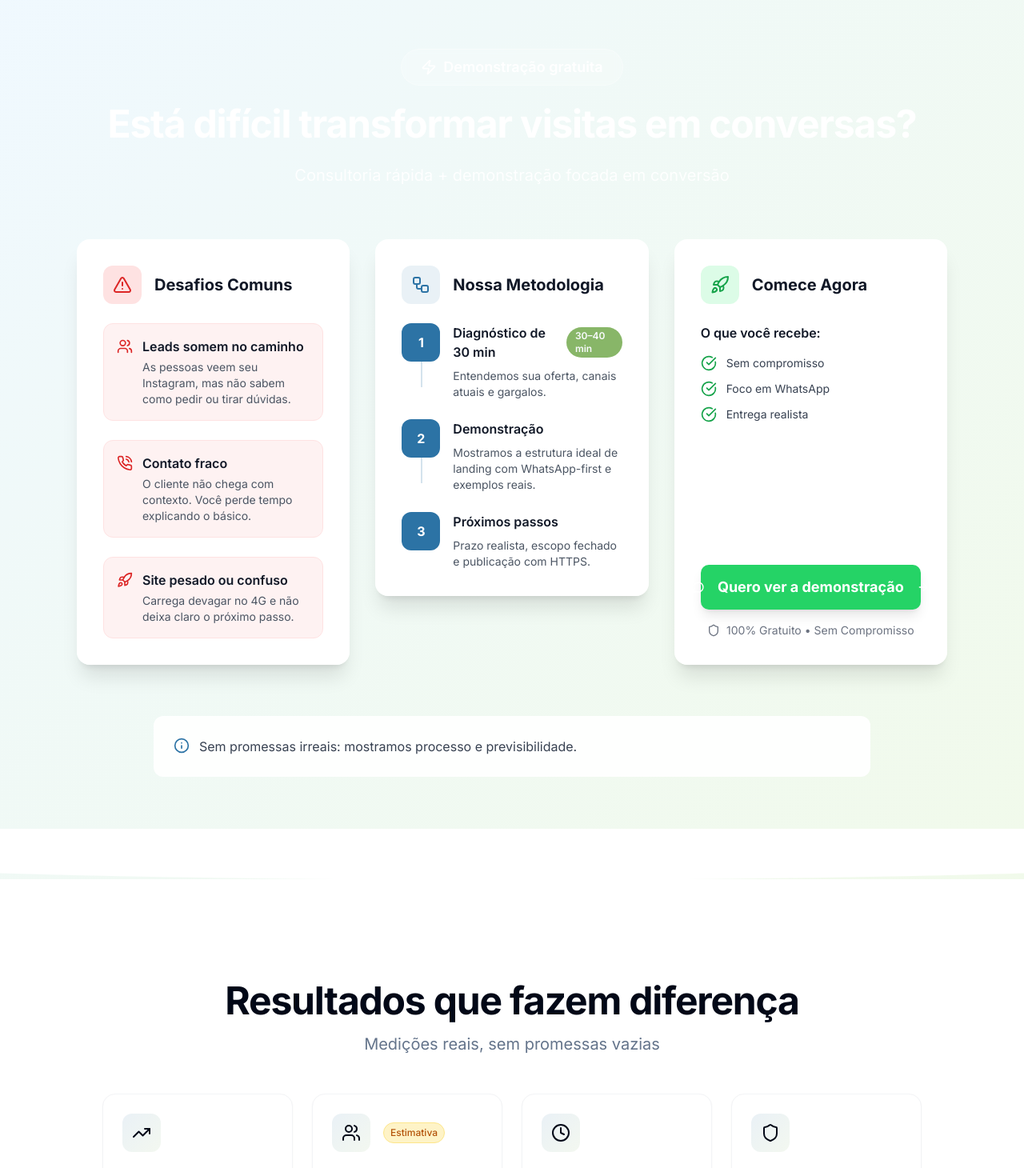
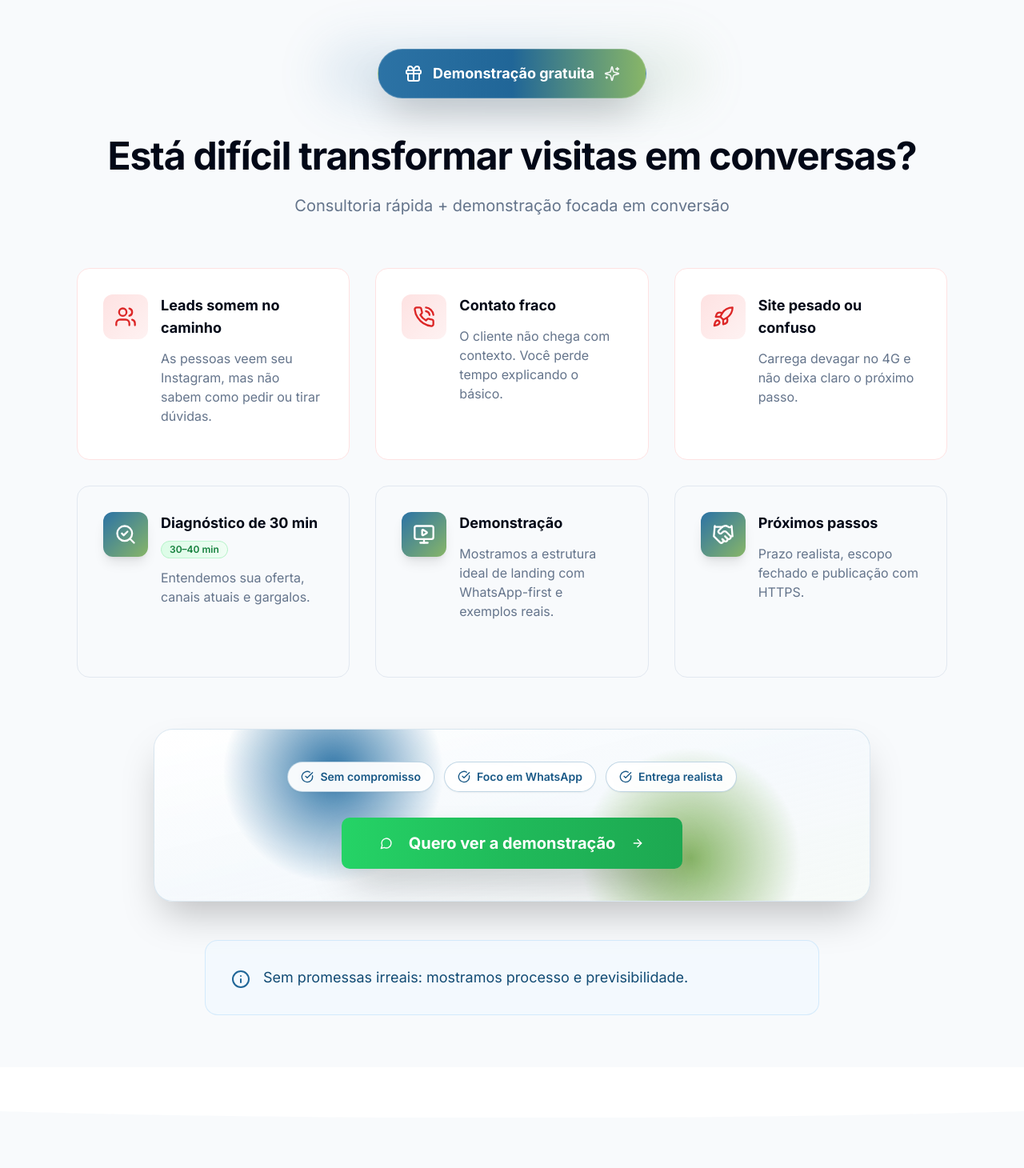
Before and after one commit to luanlucolli/niche-craft, a React (Vite) app: page / in a window 1280 px wide. Shown: the part 2360-3820 px from the top of the page at 80% size. Built offline with nearby package versions, Linux system fonts and the light colour scheme.

Commit message:
Reverted to commit ecf6664dce0df996d73c8c4f1dd727566a4182d9

```diff
--- a/src/components/sections/ConsultativeDemo.tsx
+++ b/src/components/sections/ConsultativeDemo.tsx
@@ -76,160 +76,183 @@ export default function ConsultativeDemo({
     }
   };
 
-  if (variant === "split") {
-    return (
-      <Section separator={separator} background="gradient" paddingY="lg">
-        <div className="relative max-w-7xl mx-auto">
-          {/* Header with badge */}
-          <div className="text-center mb-16">
+  const renderHeroBadge = () => (
+    <div className="text-center mb-6 sm:mb-8 md:mb-12 relative">
+      {/* Background elements with Landingville colors */}
+      <div className="absolute inset-0 -z-10 overflow-hidden">
+        <div className="absolute top-0 left-1/4 w-12 h-12 sm:w-20 sm:h-20 md:w-28 md:h-28 bg-primary/8 rounded-full blur-xl sm:blur-2xl md:blur-3xl" />
+        <div className="absolute -top-2 sm:-top-6 right-1/3 w-8 h-8 sm:w-14 sm:h-14 md:w-20 md:h-20 bg-secondary/15 rounded-full blur-lg sm:blur-xl md:blur-2xl" />
+      </div>
+
       {badge && (
-              <div className="inline-flex items-center mb-6">
-                <Badge className="bg-white/20 text-white border-white/30 px-6 py-2 text-lg font-semibold backdrop-blur-sm">
-                  <Icons.Zap className="w-5 h-5 mr-2" />
-                  {badge}
+        <div className="relative inline-flex items-center px-3 sm:px-4 md:px-6">
+          {/* Enhanced glow effect with brand colors */}
+          <div className="absolute inset-0 bg-gradient-to-r from-primary/25 via-primary/30 to-secondary/25 rounded-full blur-md sm:blur-lg md:blur-xl scale-105 sm:scale-110 md:scale-125 opacity-80 animate-pulse" />
+
+          {/* Main badge with Landingville gradient */}
+          <div className="relative bg-gradient-to-r from-primary via-primary-600 to-secondary text-white px-4 sm:px-6 md:px-8 py-2 sm:py-3 md:py-4 rounded-full shadow-lg sm:shadow-xl md:shadow-2xl flex items-center gap-2 sm:gap-3 text-xs sm:text-base md:text-lg font-bold border border-white/20">
+            <Icons.Gift className="w-3 h-3 sm:w-4 sm:h-4 md:w-6 md:h-6" />
+            <span>{badge}</span>
+            <Icons.Sparkles className="w-2.5 h-2.5 sm:w-3 sm:h-3 md:w-5 md:h-5 opacity-90" />
+          </div>
+        </div>
+      )}
+    </div>
+  );
+
+  const renderImprovedCTASection = () => (
+    <div className="relative">
+      {/* Background decorative elements with brand colors */}
+      <div className="absolute inset-0 -z-10 overflow-hidden rounded-xl sm:rounded-2xl md:rounded-3xl">
+        <div className="absolute -top-1 sm:-top-2 md:-top-4 -left-1 sm:-left-2 md:-left-4 w-12 h-12 sm:w-20 sm:h-20 md:w-28 md:h-28 bg-primary/12 rounded-full blur-lg sm:blur-xl md:blur-2xl" />
+        <div className="absolute -bottom-1 sm:-bottom-2 md:-bottom-4 -right-1 sm:-right-2 md:-right-4 w-16 h-16 sm:w-24 sm:h-24 md:w-36 md:h-36 bg-secondary/18 rounded-full blur-xl sm:blur-2xl md:blur-3xl" />
+        <div className="absolute top-1/2 left-1/2 transform -translate-x-1/2 -translate-y-1/2 w-24 h-24 sm:w-40 sm:h-40 md:w-56 md:h-56 bg-gradient-to-br from-primary/8 to-secondary/8 rounded-full blur-xl sm:blur-2xl md:blur-3xl" />
+      </div>
+
+      <div className="bg-gradient-to-br from-white via-primary-50/30 to-secondary-50/20 backdrop-blur-sm rounded-xl sm:rounded-2xl md:rounded-3xl p-4 sm:p-6 md:p-8 lg:p-10 border border-primary/15 shadow-lg sm:shadow-xl md:shadow-2xl relative overflow-hidden">
+        {/* Subtle pattern overlay with brand colors */}
+        <div className="absolute inset-0 bg-[radial-gradient(circle_at_25%_25%,_hsl(var(--primary))_0%,_transparent_20%)] opacity-4" />
+        <div className="absolute inset-0 bg-[radial-gradient(circle_at_75%_75%,_hsl(var(--secondary))_0%,_transparent_20%)] opacity-4" />
+
+        <div className="relative z-10 text-center">
+          {/* Enhanced highlights */}
+          {highlights.length > 0 && (
+            <div className="flex flex-wrap gap-1.5 sm:gap-2 md:gap-3 mb-4 sm:mb-6 md:mb-8 justify-center">
+              {highlights.map((highlight, index) => (
+                <Badge
+                  key={index}
+                  variant="outline"
+                  className="bg-white/95 backdrop-blur-sm border-primary/30 text-primary-700 font-semibold px-2 sm:px-3 md:px-4 py-1 sm:py-1.5 md:py-2 text-xs sm:text-sm shadow-sm hover:bg-primary-50/80 transition-colors"
+                >
+                  <Icons.CheckCircle className="w-2.5 h-2.5 sm:w-3 sm:h-3 md:w-4 md:h-4 mr-1 sm:mr-1.5 md:mr-2" />
+                  <span>{highlight}</span>
                 </Badge>
+              ))}
             </div>
           )}
 
-            <Heading level={2} size="xl" centered className="mb-6 text-white">
+          {/* Enhanced CTA button with Landingville colors */}
+          <div className="flex justify-center">
+            <Button
+              onClick={handlePrimaryClick}
+              className={cn(
+                "h-10 sm:h-12 md:h-14 lg:h-16 px-4 sm:px-6 md:px-8 lg:px-12 text-sm sm:text-base md:text-lg lg:text-xl font-bold shadow-lg sm:shadow-xl md:shadow-2xl hover:shadow-3xl transition-all duration-500 transform hover:scale-105 hover:-translate-y-1 w-full sm:w-auto max-w-sm sm:max-w-none",
+                ctaPrimary.type === "whatsapp"
+                  ? "bg-gradient-to-r from-[#25D366] via-[#20BA5A] to-[#1DA851] hover:from-[#20BA5A] hover:via-[#1DA851] hover:to-[#128C7E] text-white border-0"
+                  : "bg-gradient-to-r from-primary via-primary-600 to-secondary hover:from-primary-700 hover:via-primary-700 hover:to-secondary-600 text-white border-0"
+              )}
+            >
+              {ctaPrimary.type === "whatsapp" && <Icons.MessageCircle className="w-3 h-3 sm:w-4 sm:h-4 md:w-5 md:h-5 lg:w-6 lg:h-6 mr-1.5 sm:mr-2 md:mr-3" />}
+              <span>{ctaPrimary.text}</span>
+              <Icons.ArrowRight className="w-3 h-3 sm:w-4 sm:h-4 md:w-5 md:h-5 ml-1.5 sm:ml-2 md:ml-3" />
+            </Button>
+          </div>
+        </div>
+      </div>
+    </div>
+  );
+
+  if (variant === "split") {
+    return (
+      <Section separator={separator} background="muted" paddingY="lg">
+        {/* Background elements with Landingville colors */}
+        <div className="absolute inset-0 -z-10 overflow-hidden">
+          <div className="absolute top-1/4 left-0 w-24 h-24 sm:w-40 sm:h-40 md:w-56 md:h-56 bg-primary/6 rounded-full blur-xl sm:blur-2xl md:blur-3xl transform -translate-x-1/2" />
+          <div className="absolute top-3/4 right-0 w-32 h-32 sm:w-52 sm:h-52 md:w-72 md:h-72 bg-secondary/10 rounded-full blur-xl sm:blur-2xl md:blur-3xl transform translate-x-1/2" />
+          <div className="absolute top-1/2 left-1/2 transform -translate-x-1/2 -translate-y-1/2 w-40 h-40 sm:w-64 sm:h-64 md:w-84 md:h-84 bg-gradient-radial from-primary/4 via-secondary/3 to-transparent rounded-full" />
+        </div>
+
+        {renderHeroBadge()}
+
+        <div className="text-center mb-8 sm:mb-12 md:mb-16 relative px-2 sm:px-4 md:px-0">
+          <Heading level={2} size="xl" centered className="mb-3 sm:mb-4 md:mb-6">
             {title}
           </Heading>
           {subtitle && (
-              <p className="text-xl text-white/90 max-w-3xl mx-auto leading-relaxed">
+            <p className="text-sm sm:text-base md:text-lg lg:text-xl text-muted-foreground max-w-3xl mx-auto leading-relaxed">
               {subtitle}
             </p>
           )}
         </div>
 
-          {/* Main content grid */}
-          <div className="grid lg:grid-cols-12 gap-8 mb-16">
-            {/* Left column - Pain points */}
-            <div className="lg:col-span-4">
-              <div className="bg-white/95 backdrop-blur-sm rounded-2xl p-8 shadow-xl border border-white/20">
-                <div className="flex items-center mb-6">
-                  <div className="w-12 h-12 rounded-xl bg-red-100 flex items-center justify-center mr-4">
-                    <Icons.AlertTriangle className="w-6 h-6 text-red-600" />
+        {/* Responsive 2x3 grid layout */}
+        <div className="grid grid-cols-1 sm:grid-cols-2 lg:grid-cols-3 gap-3 sm:gap-4 md:gap-6 lg:gap-8 mb-8 sm:mb-12 md:mb-16">
+          {/* Problems cards with enhanced styling */}
+          {pains.map((pain, index) => {
+            const Icon = pain.icon ? getIcon(pain.icon) : Icons.AlertCircle;
+            return (
+              <div
+                key={`pain-${index}`}
+                className="group bg-white/95 backdrop-blur-sm rounded-lg sm:rounded-xl md:rounded-2xl p-3 sm:p-4 md:p-6 lg:p-8 border border-red-100 hover:border-red-200 transition-all duration-300 hover:shadow-lg sm:hover:shadow-xl animate-fade-in-up h-full flex flex-col min-h-[200px] sm:min-h-[220px] md:min-h-[240px]"
+                style={{ animationDelay: `${index * 0.1}s` }}
+              >
+                <div className="flex items-start gap-2 sm:gap-3 md:gap-4 flex-1">
+                  <div className="flex-shrink-0 w-8 h-8 sm:w-10 sm:h-10 md:w-12 md:h-12 lg:w-14 lg:h-14 rounded-lg sm:rounded-xl bg-gradient-to-br from-red-100 to-red-50 flex items-center justify-center group-hover:scale-110 transition-transform duration-300">
+                    <Icon className="w-4 h-4 sm:w-5 sm:h-5 md:w-6 md:h-6 lg:w-7 lg:h-7 text-red-600" />
                   </div>
-                  <h3 className="text-xl font-bold text-gray-900">Desafios Comuns</h3>
+                  <div className="flex-1 min-w-0">
+                    <h4 className="font-bold text-foreground mb-1.5 sm:mb-2 md:mb-3 text-xs sm:text-sm md:text-base lg:text-lg leading-tight">{pain.title}</h4>
+                    <p className="text-muted-foreground leading-relaxed text-xs sm:text-sm md:text-base">
+                      {pain.description}
+                    </p>
                   </div>
-
-                <div className="space-y-6">
-                  {pains.map((pain, index) => {
-                    const Icon = pain.icon ? getIcon(pain.icon) : Icons.X;
-                    return (
-                      <div key={index} className="flex items-start gap-3 p-4 rounded-lg bg-red-50 border border-red-100">
-                        <Icon className="w-5 h-5 text-red-600 mt-0.5 flex-shrink-0" />
-                        <div>
-                          <h4 className="font-semibold text-gray-900 mb-1">{pain.title}</h4>
-                          <p className="text-sm text-gray-600">{pain.description}</p>
                 </div>
               </div>
             );
           })}
-                </div>
-              </div>
-            </div>
 
-            {/* Center column - Process */}
-            <div className="lg:col-span-4">
-              <div className="bg-white/95 backdrop-blur-sm rounded-2xl p-8 shadow-xl border border-white/20">
-                <div className="flex items-center mb-6">
-                  <div className="w-12 h-12 rounded-xl bg-primary/10 flex items-center justify-center mr-4">
-                    <Icons.Workflow className="w-6 h-6 text-primary" />
-                  </div>
-                  <h3 className="text-xl font-bold text-gray-900">Nossa Metodologia</h3>
-                </div>
-
-                <div className="space-y-6">
+          {/* Steps cards with Landingville colors */}
           {steps.map((step, index) => {
             const Icon = step.icon ? getIcon(step.icon) : Icons.CheckCircle;
             return (
-                      <div key={index} className="relative">
-                        {index < steps.length - 1 && (
-                          <div className="absolute left-6 top-12 w-0.5 h-8 bg-primary/20" />
-                        )}
-                        <div className="flex items-start gap-4">
-                          <div className="w-12 h-12 rounded-xl bg-primary flex items-center justify-center text-white font-bold flex-shrink-0">
-                            {index + 1}
+              <div
+                key={`step-${index}`}
+                className="group bg-gradient-to-br from-primary/8 via-primary-50/40 to-secondary-50/30 rounded-lg sm:rounded-xl md:rounded-2xl p-3 sm:p-4 md:p-6 lg:p-8 border border-primary/12 hover:border-primary/20 transition-all duration-300 hover:shadow-lg sm:hover:shadow-xl animate-fade-in-up h-full flex flex-col min-h-[200px] sm:min-h-[220px] md:min-h-[240px]"
+                style={{ animationDelay: `${(index + pains.length) * 0.1}s` }}
+              >
+                <div className="flex items-start gap-2 sm:gap-3 md:gap-4 flex-1">
+                  <div className="flex-shrink-0 w-8 h-8 sm:w-10 sm:h-10 md:w-12 md:h-12 lg:w-14 lg:h-14 rounded-lg sm:rounded-xl bg-gradient-to-br from-primary to-secondary flex items-center justify-center text-white shadow-sm sm:shadow-md md:shadow-lg group-hover:scale-110 transition-transform duration-300">
+                    <Icon className="w-4 h-4 sm:w-5 sm:h-5 md:w-6 md:h-6 lg:w-7 lg:h-7" />
                   </div>
-                          <div className="flex-1">
-                            <div className="flex items-center gap-2 mb-2">
-                              <h4 className="font-semibold text-gray-900">{step.title}</h4>
+                  <div className="flex-1 min-w-0">
+                    <div className="flex flex-col gap-1 sm:gap-2 mb-1.5 sm:mb-2 md:mb-3">
+                      <h4 className="font-bold text-foreground text-xs sm:text-sm md:text-base lg:text-lg leading-tight">{step.title}</h4>
                       {step.duration && (
-                                <Badge variant="secondary" className="text-xs">
+                        <Badge
+                          variant="secondary"
+                          className="bg-gradient-to-r from-green-100 to-green-50 text-green-700 border-green-200 text-xs self-start"
+                        >
                           {step.duration}
                         </Badge>
                       )}
                     </div>
-                            <p className="text-sm text-gray-600">{step.description}</p>
+                    <p className="text-muted-foreground leading-relaxed text-xs sm:text-sm md:text-base">
+                      {step.description}
+                    </p>
                   </div>
                 </div>
               </div>
             );
           })}
         </div>
-              </div>
-            </div>
 
-            {/* Right column - CTA */}
-            <div className="lg:col-span-4">
-              <div className="bg-white/95 backdrop-blur-sm rounded-2xl p-8 shadow-xl border border-white/20 h-full flex flex-col">
-                <div className="flex items-center mb-6">
-                  <div className="w-12 h-12 rounded-xl bg-green-100 flex items-center justify-center mr-4">
-                    <Icons.Rocket className="w-6 h-6 text-green-600" />
-                  </div>
-                  <h3 className="text-xl font-bold text-gray-900">Comece Agora</h3>
-                </div>
-
-                {highlights.length > 0 && (
-                  <div className="mb-8">
-                    <h4 className="font-semibold text-gray-900 mb-4">O que você recebe:</h4>
-                    <div className="space-y-3">
-                      {highlights.map((highlight, index) => (
-                        <div key={index} className="flex items-center gap-3">
-                          <Icons.CheckCircle className="w-5 h-5 text-green-600 flex-shrink-0" />
-                          <span className="text-sm text-gray-700">{highlight}</span>
-                        </div>
-                      ))}
-                    </div>
-                  </div>
-                )}
-
-                <div className="mt-auto">
-                  <Button
-                    onClick={handlePrimaryClick}
-                    className={cn(
-                      "w-full h-14 text-lg font-bold shadow-lg hover:shadow-xl transition-all duration-300 transform hover:scale-105",
-                      ctaPrimary.type === "whatsapp"
-                        ? "bg-[#25D366] hover:bg-[#20BA5A] text-white"
-                        : "bg-gradient-to-r from-primary to-secondary hover:from-primary-600 hover:to-secondary-600 text-white"
-                    )}
-                  >
-                    {ctaPrimary.type === "whatsapp" && <Icons.MessageCircle className="w-5 h-5 mr-2" />}
-                    {ctaPrimary.text}
-                    <Icons.ArrowRight className="w-5 h-5 ml-2" />
-                  </Button>
-
-                  <div className="flex items-center justify-center mt-4 text-sm text-gray-500">
-                    <Icons.Shield className="w-4 h-4 mr-2" />
-                    <span>100% Gratuito • Sem Compromisso</span>
-                  </div>
-                </div>
-              </div>
-            </div>
+        {/* Enhanced CTA Section */}
+        <div className="max-w-4xl mx-auto mb-6 sm:mb-8 md:mb-12 px-1 sm:px-2 md:px-0">
+          {renderImprovedCTASection()}
         </div>
 
         {disclaimer && (
-            <div className="text-center max-w-4xl mx-auto">
-              <div className="bg-white/90 backdrop-blur-sm rounded-xl p-6 border border-white/20">
-                <div className="flex items-start gap-3">
-                  <Icons.Info className="w-5 h-5 text-primary mt-0.5 flex-shrink-0" />
-                  <p className="text-gray-700 leading-relaxed">{disclaimer}</p>
+          <div className="text-center mt-6 sm:mt-8 md:mt-12 max-w-3xl mx-auto px-2 sm:px-4 md:px-0">
+            <div className="bg-primary-50/60 border border-primary-200/50 rounded-lg sm:rounded-xl md:rounded-2xl p-3 sm:p-4 md:p-6 lg:p-8 backdrop-blur-sm">
+              <div className="flex flex-col sm:flex-row items-start gap-2 sm:gap-3 md:gap-4">
+                <Icons.Info className="w-4 h-4 sm:w-5 sm:h-5 md:w-6 md:h-6 text-primary-600 flex-shrink-0 mt-0.5 sm:mt-1" />
+                <p className="text-primary-800 leading-relaxed text-xs sm:text-sm md:text-base lg:text-lg">
+                  {disclaimer}
+                </p>
               </div>
             </div>
           </div>
         )}
-        </div>
       </Section>
     );
   }
@@ -304,19 +327,7 @@ export default function ConsultativeDemo({
           </div>
 
           <div className="text-center">
-            <Button
-              onClick={handlePrimaryClick}
-              className={cn(
-                "h-12 px-8 text-lg font-bold shadow-lg hover:shadow-xl transition-all duration-300 transform hover:scale-105",
-                ctaPrimary.type === "whatsapp"
-                  ? "bg-[#25D366] hover:bg-[#20BA5A] text-white"
-                  : "bg-gradient-to-r from-primary to-secondary hover:from-primary-600 hover:to-secondary-600 text-white"
-              )}
-            >
-              {ctaPrimary.type === "whatsapp" && <Icons.MessageCircle className="w-5 h-5 mr-2" />}
-              {ctaPrimary.text}
-              <Icons.ArrowRight className="w-5 h-5 ml-2" />
-            </Button>
+            {renderImprovedCTASection()}
           </div>
         </div>
 
@@ -427,19 +438,7 @@ export default function ConsultativeDemo({
           </div>
 
           <div className="mt-8">
-            <Button
-              onClick={handlePrimaryClick}
-              className={cn(
-                "h-12 px-8 text-lg font-bold shadow-lg hover:shadow-xl transition-all duration-300 transform hover:scale-105",
-                ctaPrimary.type === "whatsapp"
-                  ? "bg-[#25D366] hover:bg-[#20BA5A] text-white"
-                  : "bg-gradient-to-r from-primary to-secondary hover:from-primary-600 hover:to-secondary-600 text-white"
-              )}
-            >
-              {ctaPrimary.type === "whatsapp" && <Icons.MessageCircle className="w-5 h-5 mr-2" />}
-              {ctaPrimary.text}
-              <Icons.ArrowRight className="w-5 h-5 ml-2" />
-            </Button>
+            {renderImprovedCTASection()}
           </div>
         </div>
       </div>
--- a/src/components/sections/ValueSnapshot.tsx
+++ b/src/components/sections/ValueSnapshot.tsx
@@ -36,7 +36,7 @@ export default function ValueSnapshot({
   return (
     <Section
       separator={separator}
-      background="default"
+      background="muted"
       paddingY="lg"
     >
       <div className="text-center mb-12">
@@ -61,11 +61,11 @@ export default function ValueSnapshot({
           return (
             <div
               key={index}
-              className="bg-white rounded-2xl p-6 shadow-sm border border-gray-100 hover:shadow-lg transition-all duration-300 animate-fade-in-up group hover:border-primary/20"
+              className="bg-white rounded-2xl p-6 shadow-sm border border-gray-100 hover:shadow-lg transition-all duration-300 animate-fade-in-up group"
               style={{ animationDelay: `${index * 0.1}s` }}
             >
               <div className="flex items-center gap-4 mb-4">
-                <div className="w-12 h-12 rounded-xl bg-gradient-to-br from-primary/10 to-secondary/10 flex items-center justify-center group-hover:bg-gradient-to-br group-hover:from-primary group-hover:to-secondary group-hover:text-white transition-all duration-300">
+                <div className="w-12 h-12 rounded-xl bg-primary-100 flex items-center justify-center group-hover:bg-primary-500 group-hover:text-white transition-all duration-300">
                   <IconComponent className="w-6 h-6" />
                 </div>
 
@@ -76,7 +76,7 @@ export default function ValueSnapshot({
                 )}
               </div>
 
-              <div className="text-3xl font-bold text-foreground mb-1 group-hover:text-primary transition-colors">
+              <div className="text-3xl font-bold text-foreground mb-1 group-hover:text-primary-600 transition-colors">
                 {kpi.value}
               </div>
 
@@ -96,7 +96,7 @@ export default function ValueSnapshot({
 
       {note && (
         <div className="text-center max-w-3xl mx-auto">
-          <p className="text-sm text-muted-foreground bg-primary-50/60 rounded-lg p-4 border border-primary-200/50">
+          <p className="text-sm text-muted-foreground bg-white/60 rounded-lg p-4 border border-gray-200">
             💡 {note}
           </p>
         </div>
```
Also changed, not shown: src/components/sections/CaseCards.tsx (+9 -9 lines). Lines whose indentation alone changed are shown as unchanged.
